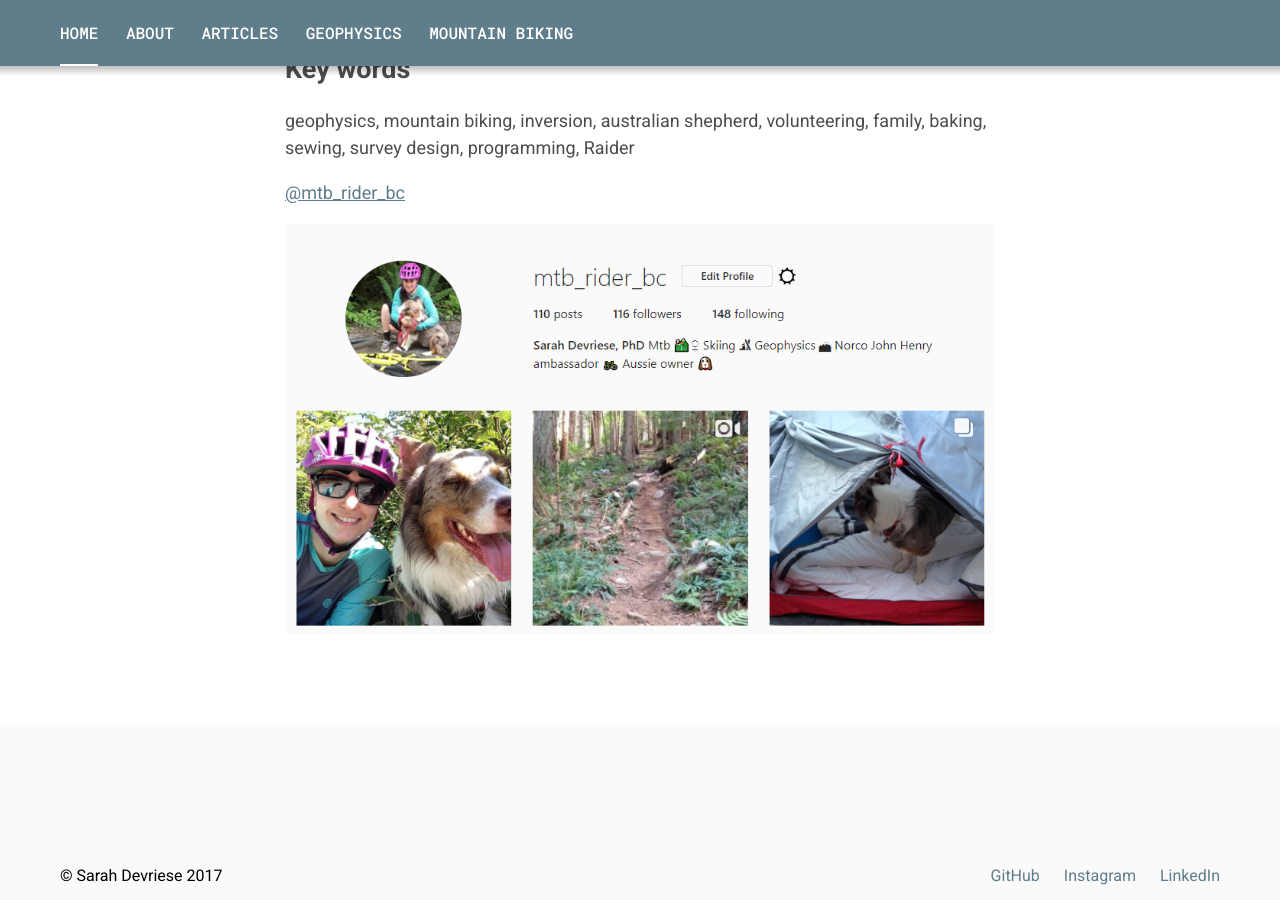
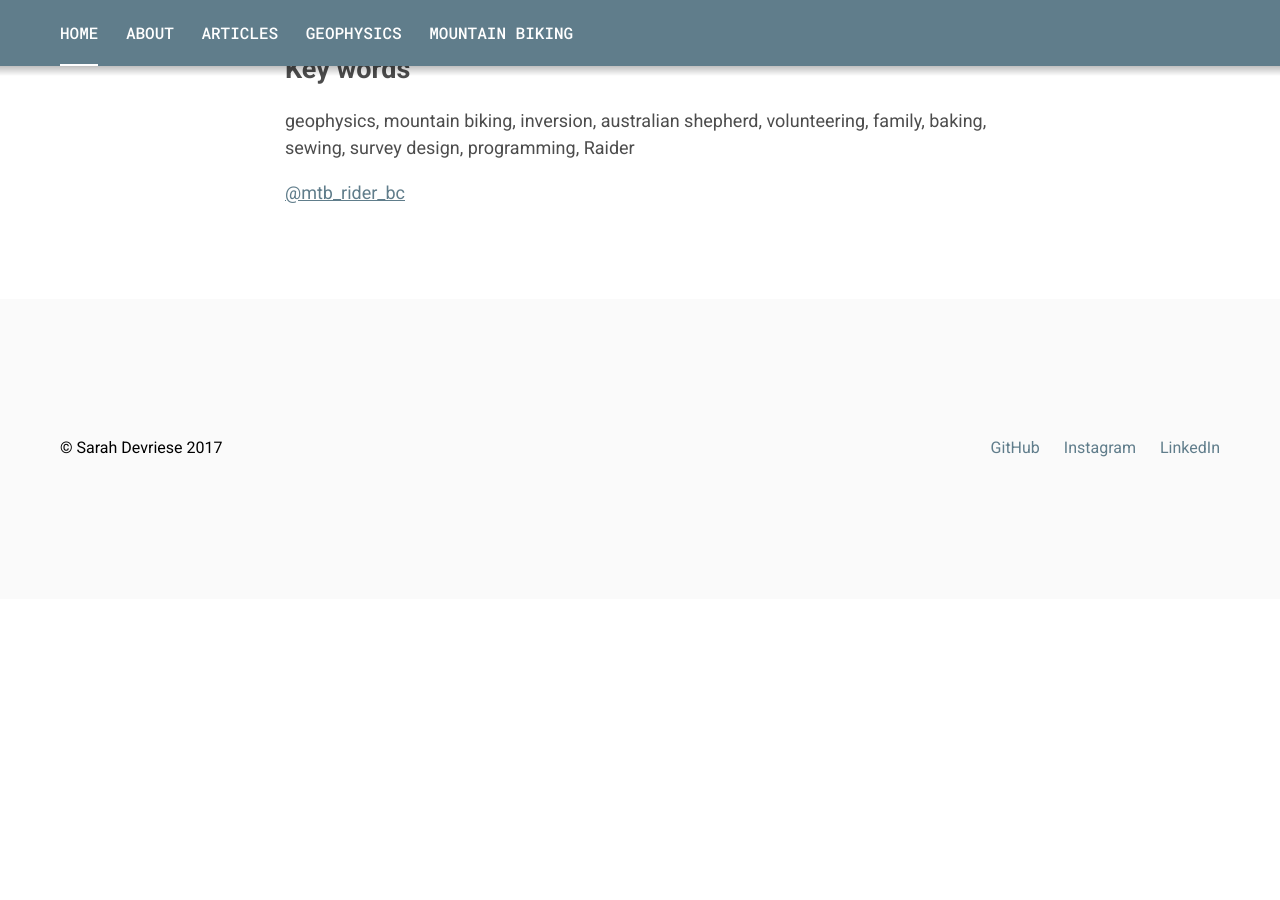
Before and after one commit to sdevriese/sdevriese.github.io, a Jekyll site: the page built from index.markdown, in a window 1280 px wide and 900 px high, scrolled down 406 px. Built offline with Jekyll 4.4.1, drawn with Linux system fonts in a browser that asks for light colours; a script that is not in the unit is left out; after the commit the page ends 1005 px from its top, so only the background shows below that.

Commit message:
Update index.markdown

```diff
--- a/index.markdown
+++ b/index.markdown
@@ -14,9 +14,3 @@
 <!-- InstaWidget -->
 <a href="https://instawidget.net/v/user/mtb_rider_bc" id="link-3bc855ccf13f4bfee52aaff5bca209a29f8440d829e86a9984161f29d8a4894f">@mtb_rider_bc</a>
 <script src="https://instawidget.net/js/instawidget.js?u=3bc855ccf13f4bfee52aaff5bca209a29f8440d829e86a9984161f29d8a4894f&width=300px"></script>
-
-<center>
-<a href="https://www.instagram.com/mtb_rider_bc/">
-  <img src="https://github.com/sdevriese/sdevriese.github.io/raw/master/_posts/img/insta.PNG?raw=true" style="width:929px;border:0;">
-</a>
-</center>
```
